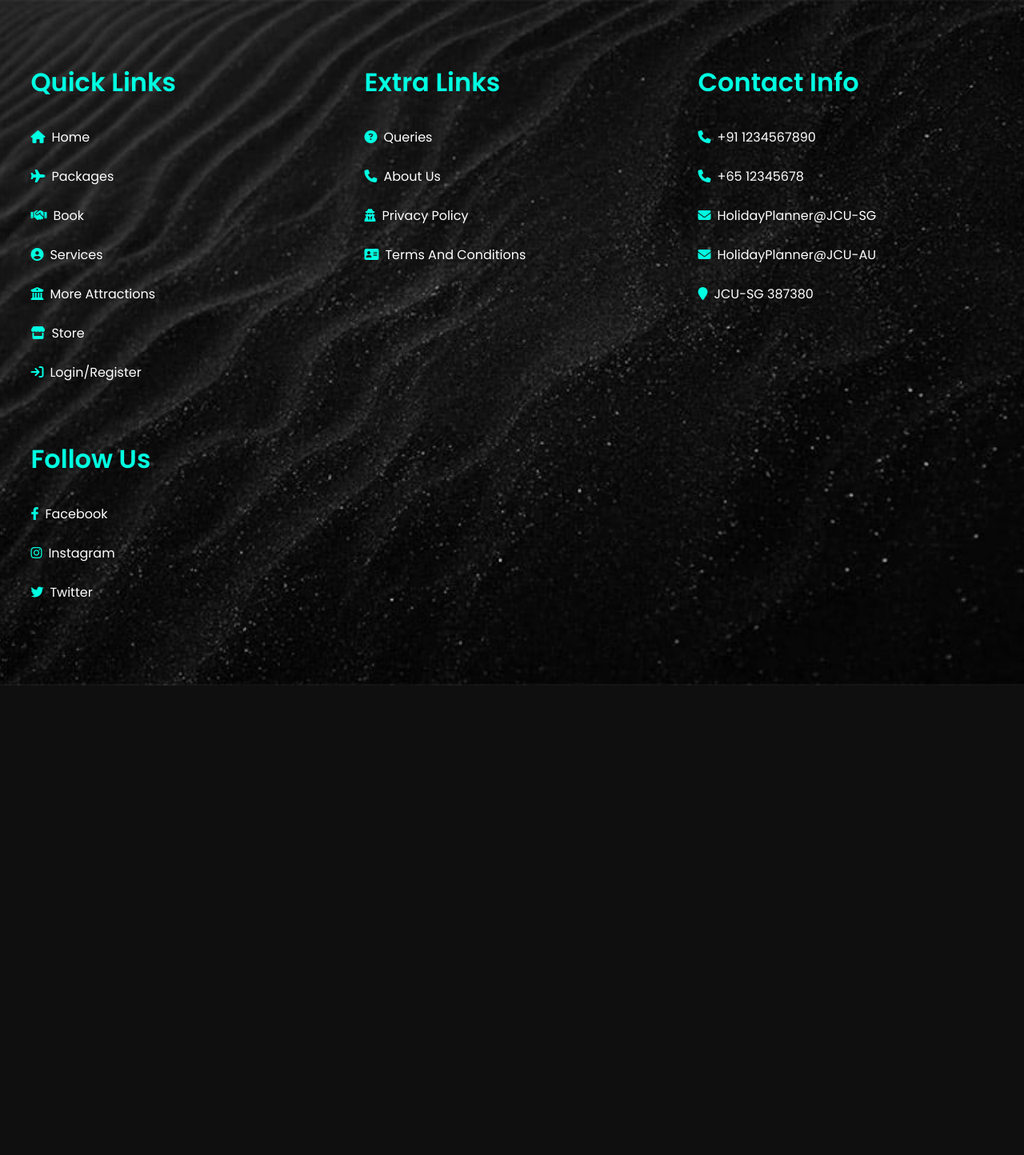
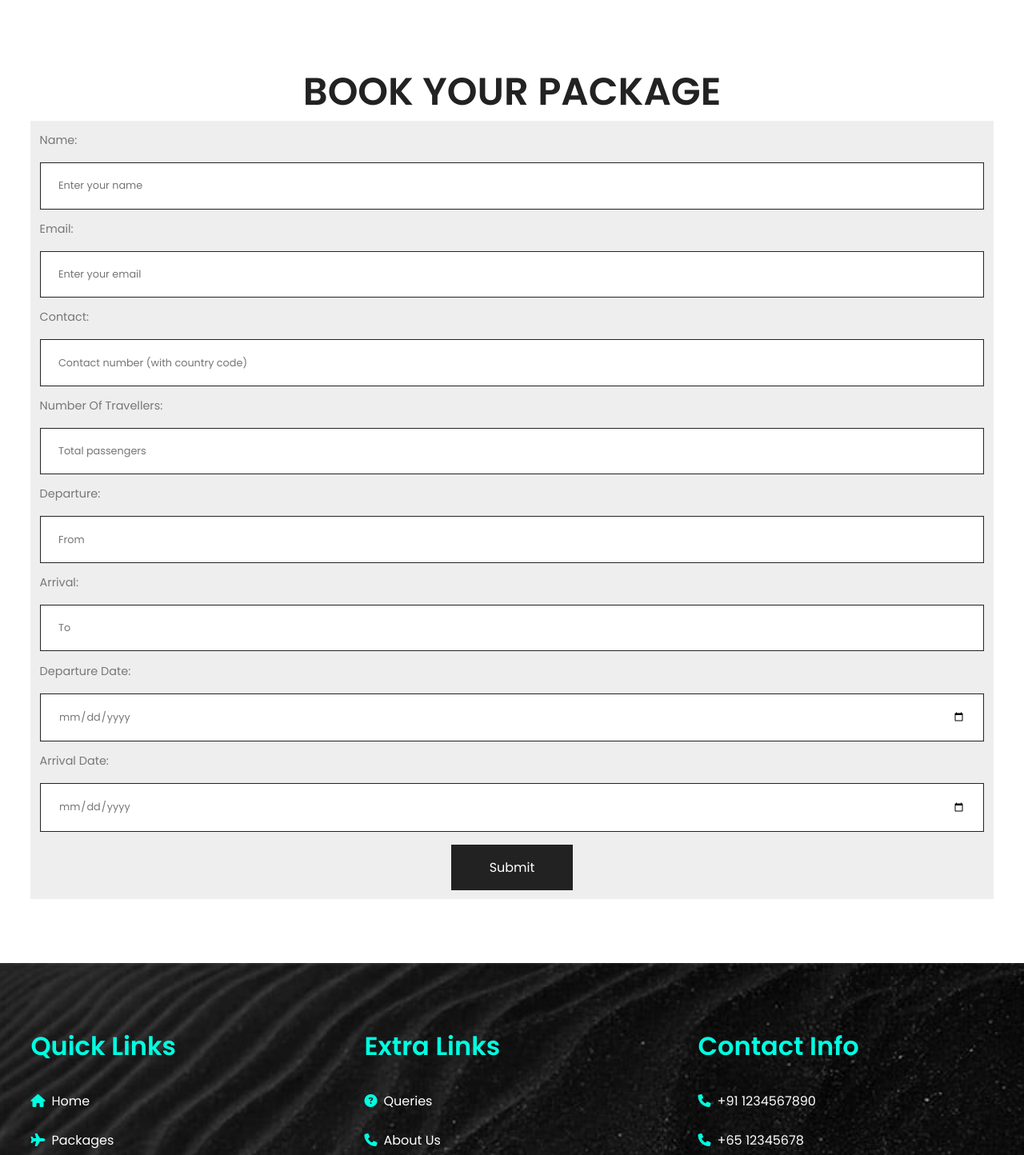
Before and after one commit to Yashu027/CP3407-Holiday-Planner, a PHP site: page /book.php in a window 1280 px wide. Shown: the part 307-1751 px from the top of the page at 80% size. Before the commit the page ends 1164 px from the top, so only its background shows below. Run offline with PHP 8.4, Linux system fonts and the light colour scheme.

Commit message:
Add content to book page

```diff
--- a/book.php
+++ b/book.php
@@ -43,6 +43,47 @@
 <div class="heading" style="background:url(images/heading.jpg) no-repeat">
     <h1>book now</h1>
 </div>
+
+<section class="booking">
+    <h1 class="heading-title">Book your Package</h1>
+    <form action="#" methot="post" class="book-form">
+        <div class="flex">
+            <div class="inputbox">
+                <span>name: </span>
+                <input type="text" placeholder="Enter your name" name = "name">
+            </div>
+            <div class="inputbox">
+                <span>email: </span>
+                <input type="email" placeholder="Enter your email" name = "email">
+            </div>
+            <div class="inputbox">
+                <span>contact: </span>
+                <input type="number" placeholder="Contact number (with country code)" name = "contact">
+            </div>
+            <div class="inputbox">
+                <span>number of travellers: </span>
+                <input type="number" placeholder="Total passengers" name = "travellers">
+            </div>
+            <div class="inputbox">
+                <span>departure: </span>
+                <input type="text" placeholder="From" name = "departure">
+            </div>
+            <div class="inputbox">
+                <span>arrival: </span>
+                <input type="text" placeholder="To" name = "arrival">
+            </div>
+            <div class="inputbox">
+                <span>departure date: </span>
+                <input type="date" name = "date">
+            </div>
+            <div class="inputbox">
+                <span>arrival date: </span>
+                <input type="date" name = "date">
+            </div>
+        </div>
+        <input type="submit" value="submit" class="btn" name="send">
+    </form>
+</section>
 
 <!-- Footer Start. -->
 
--- a/css/style.css
+++ b/css/style.css
@@ -516,6 +516,58 @@ section{
 
 /* Packages End */
 
+/* Book From Start */
+
+.booking .book-form{
+    padding: 0.7rem;
+    background: var(--light-bg);
+}
+
+.booking .book-form .flex{
+    display: flex;
+    flex-wrap: wrap;
+    gap: 0.7rem;
+    margin-bottom: 1rem;
+}
+
+.booking .book-form .flex .inputbox{
+    flex: 1 1 40rem;
+}
+
+.booking .book-form .flex .inputbox input{
+    width: 100%;
+    padding: 1.2rem 1.4rem;
+    font-size: 0.8rem;
+    color: var(--light-black);
+    text-transform: none;
+    margin-top: 1rem;
+    border: var(--border);
+}
+
+.booking .book-form .flex .inputbox input:focus{
+    background: var(--black);
+    color: var(--white);
+}
+
+.booking .book-form .flex .inputbox input:focus:placeholder{
+    color: var(--light-white);
+}
+
+.booking .book-form .flex .inputbox span{
+    font-size: 0.9rem;
+    color: var(--light-black);
+
+}
+
+.booking .book-form .btn{
+    display: block;
+    margin: 0 auto;
+    font-size: 1rem;
+
+}
+
+/* Book From End */
+
 /* Footer Start */
 
 .footer .box-container{
```
